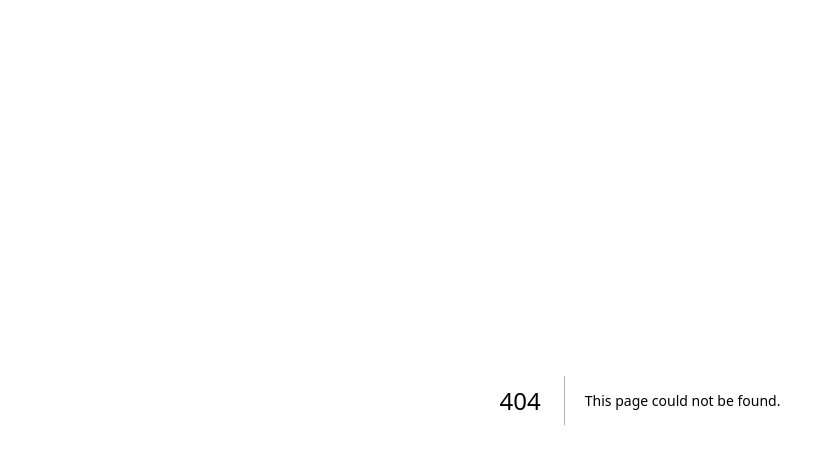
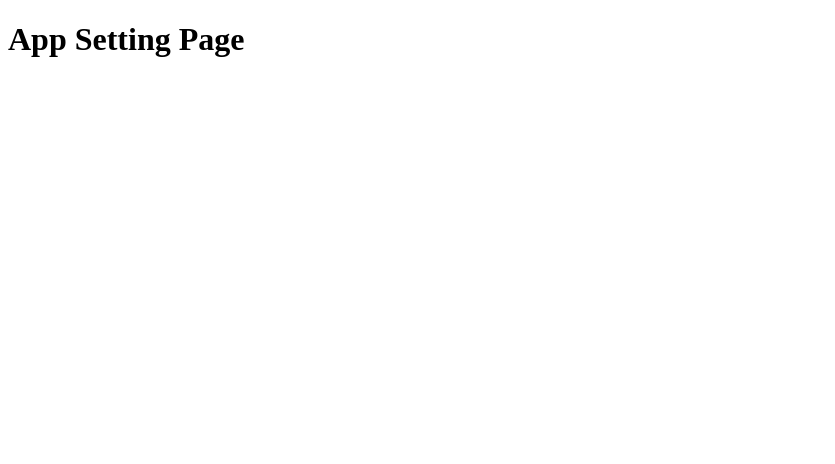
Before and after one commit to Nadhiradhit/tutorial-nextjs, a Next.js app: page /setting/app in a window 1280 px wide. Before the commit this address had no page. Shown: the top 464 px of the page, without its empty margins (0-835 px from the left). Built offline with nearby package versions, Linux system fonts and the light colour scheme.

Commit message:
feat: learn nested routing

```diff
--- /dev/null
+++ b/src/pages/setting/app.tsx
@@ -0,0 +1,9 @@
+import React from 'react'
+
+export default function AppSettingPage() {
+    return (
+        <div>
+            <h1>App Setting Page</h1>
+        </div>
+    )
+}
```
Also changed, not shown: src/pages/about/index.tsx (added, +9 -0 lines), src/pages/setting/user/index.tsx (added, +9 -0 lines), src/pages/setting/user/password/index.tsx (added, +9 -0 lines).
